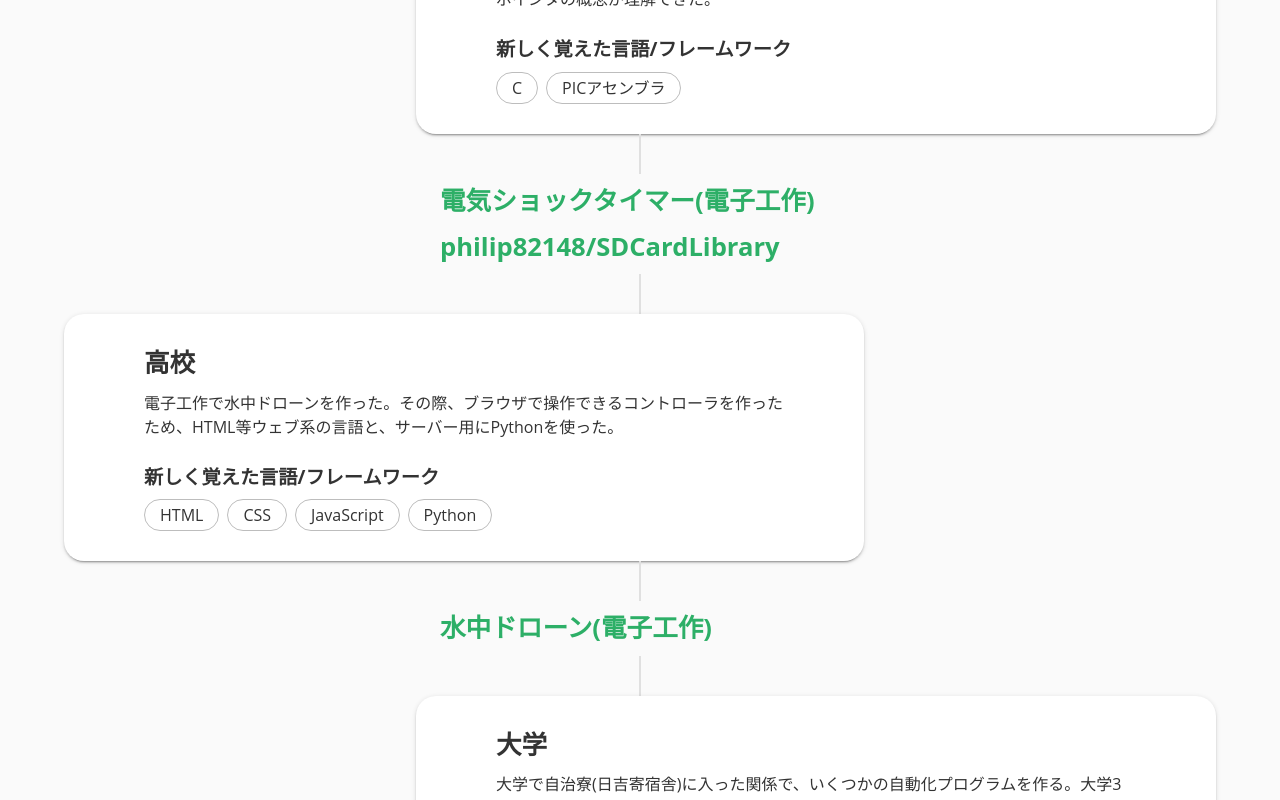
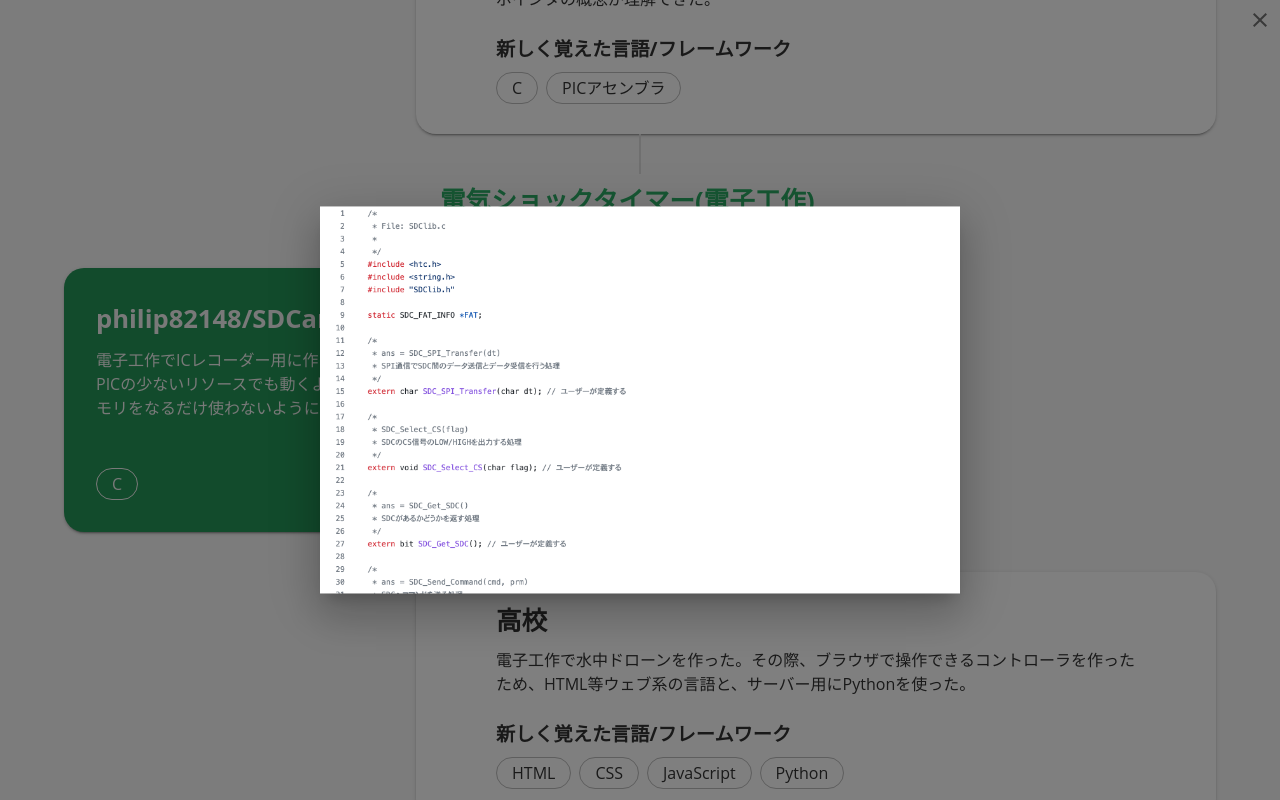
Before and after one commit to philip82148/portfolio-2023, a Next.js app in the folder next-ver/: page / in a window 1280 px wide. Both pictures are taken after a click on the element 707 px from the left and 2375 px from the top of the page. Shown: the part 1975-2775 px from the top of the page. Built offline with nearby package versions, Linux system fonts and the light colour scheme.

Commit message:
use modal for the image of WorkCard

```diff
--- a/next-ver/package.json
+++ b/next-ver/package.json
@@ -13,9 +13,10 @@
     "format": "yarn prettier:fix && yarn lint:fix && yarn tsc --noEmit"
   },
   "dependencies": {
-    "@emotion/react": "^11.11.1",
+    "@emotion/react": "^11.11.3",
     "@emotion/styled": "^11.11.0",
-    "@mui/material": "^5.13.7",
+    "@mui/icons-material": "^5.15.2",
+    "@mui/material": "^5.15.2",
     "@types/node": "20.4.1",
     "@types/react": "18.2.14",
     "@types/react-dom": "18.2.6",
--- a/next-ver/src/components/personalHistory/WorkCard/WorkCardPC.tsx
+++ b/next-ver/src/components/personalHistory/WorkCard/WorkCardPC.tsx
@@ -1,4 +1,5 @@
-import { Box, Fade, Link, Paper, Stack, Typography } from '@mui/material'
+import CloseIcon from '@mui/icons-material/Close'
+import { Box, Fade, IconButton, Link, Modal, Paper, Stack, Typography } from '@mui/material'
 import { useEffect, useRef, useState } from 'react'
 
 import { MovableCard } from '../MovableCard'
@@ -27,16 +28,18 @@ export const WorkCardPC: React.FC<WorkCardProps> = ({
   const dummyTitleRef = useRef<HTMLAnchorElement>(null)
 
   const open = (): void => {
-    if (paperRef.current) setParentBoxHeight(paperRef.current.offsetHeight)
+    if (!paperRef.current) return
+
+    setParentBoxHeight(paperRef.current.offsetHeight)
   }
 
   const close = (): void => {
-    if (dummyTitleRef.current) {
+    if (!dummyTitleRef.current) return
+
     const span = dummyTitleRef.current.firstElementChild
     const lineCount = span?.getClientRects().length ?? 1
     const lineHeight = dummyTitleRef.current.getBoundingClientRect().height / lineCount
     setParentBoxHeight(lineHeight)
-    }
   }
 
   useEffect(() => {
@@ -60,18 +63,26 @@ export const WorkCardPC: React.FC<WorkCardProps> = ({
     setOpeningOrClosingTimeout(timeoutId)
   }, [isClosed])
 
-  // image拡大用
+  // image box用
   const [imageBoxHeight, setImageBoxHeight] = useState(0)
 
   const captionBoxRef = useRef<HTMLDivElement>(null)
 
   useEffect(() => {
+    const onResize = (): void => {
       if (!captionBoxRef.current) return
 
       const { offsetHeight: captionBoxHeight } = captionBoxRef.current
 
       setImageBoxHeight(captionBoxHeight)
+    }
+
+    onResize()
+    captionBoxRef.current?.addEventListener('resize', onResize)
   }, [])
+
+  // modal用
+  const [openModal, setOpenModal] = useState(false)
 
   // Paper/Titleホバー時用
   const [isPaperHovered, setIsPaperHovered] = useState(false)
@@ -293,6 +304,10 @@ export const WorkCardPC: React.FC<WorkCardProps> = ({
                     maxHeight: imageBoxHeight,
                     overflow: 'hidden',
                   }}
+                  onClick={(e) => {
+                    e.stopPropagation()
+                    setOpenModal(true)
+                  }}
                 >
                   <img
                     src={imageSrc}
@@ -310,6 +325,45 @@ export const WorkCardPC: React.FC<WorkCardProps> = ({
           </Box>
         </Fade>
       </MovableCard>
+      <Modal
+        open={openModal}
+        onClose={() => {
+          setOpenModal(false)
+        }}
+      >
+        <Box>
+          <IconButton
+            onClick={() => {
+              setOpenModal(false)
+            }}
+            sx={{ position: 'absolute', right: 0 }}
+          >
+            <CloseIcon />
+          </IconButton>
+          <Box
+            sx={{
+              display: 'flex',
+              position: 'absolute',
+              top: '50%',
+              left: '50%',
+              transform: 'translate(-50%, -50%)',
+              boxShadow: 24,
+            }}
+          >
+            <img
+              src={imageSrc}
+              alt=""
+              style={{
+                maxHeight: '80vh',
+                maxWidth: '80vw',
+                height: '100%',
+                width: '100%',
+                objectFit: 'contain',
+              }}
+            />
+          </Box>
+        </Box>
+      </Modal>
     </Box>
   )
 }
```
Also changed, not shown: 1 other file (tests, documents, lock files or other folders). Lines whose indentation alone changed are shown as unchanged.
